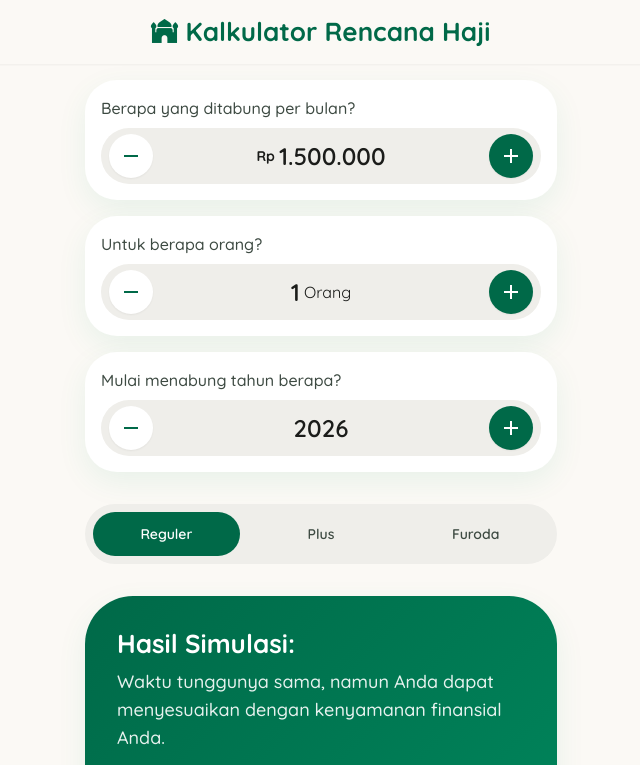
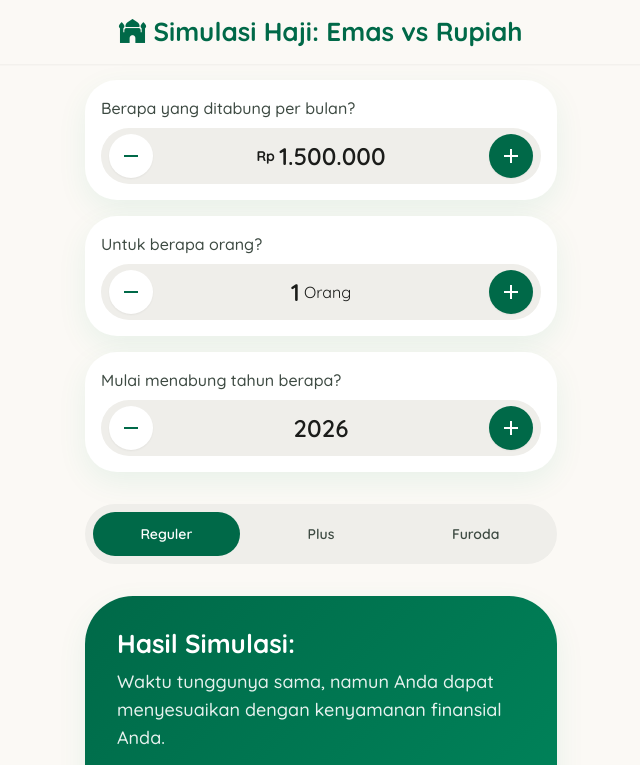
Before and after one commit to irfanwk/Simulasi-Tabungan-Haji, a plain HTML site: page index.html in a window 1280 px wide. Shown: the top 765 px of the page, without its empty margins (319-959 px from the left). Drawn offline with nearby package versions, Linux system fonts and the light colour scheme.

Commit message:
chore: rename app to 'Simulasi Haji: Emas vs Rupiah'

```diff
--- a/index.html
+++ b/index.html
@@ -3,7 +3,7 @@
 <head>
     <meta charset="utf-8"/>
     <meta content="width=device-width, initial-scale=1.0" name="viewport"/>
-    <title>Kalkulator Rencana Haji</title>
+    <title>Simulasi Haji: Emas vs Rupiah</title>
     <script src="https://cdn.tailwindcss.com?plugins=forms,container-queries"></script>
     <link href="https://fonts.googleapis.com/css2?family=Quicksand:wght@400;500;600;700&display=swap" rel="stylesheet"/>
     <link href="https://fonts.googleapis.com/css2?family=Material+Symbols+Outlined:wght,FILL@100..700,0..1&display=swap" rel="stylesheet"/>
@@ -117,7 +117,7 @@
 <header class="w-full top-0 sticky bg-surface z-40 flex items-center justify-center px-margin-mobile py-stack-md shadow-sm">
     <div class="flex items-center space-x-2">
         <span class="material-symbols-outlined text-primary text-headline-lg-mobile" style="font-variation-settings: 'FILL' 1;">mosque</span>
-        <h1 class="font-headline-lg-mobile text-headline-lg-mobile text-primary">Kalkulator Rencana Haji</h1>
+        <h1 class="font-headline-lg-mobile text-headline-lg-mobile text-primary">Simulasi Haji: Emas vs Rupiah</h1>
     </div>
 </header>
 
```
